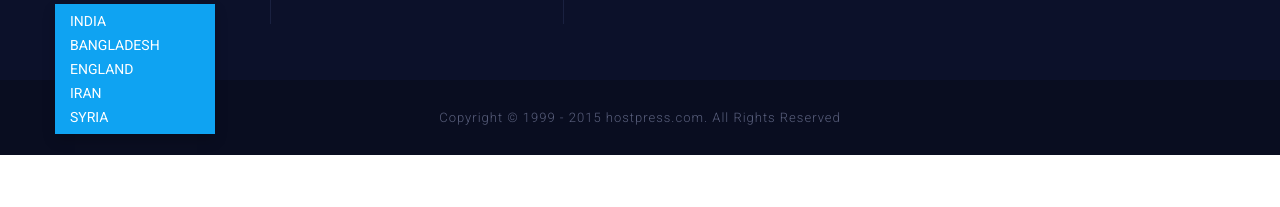
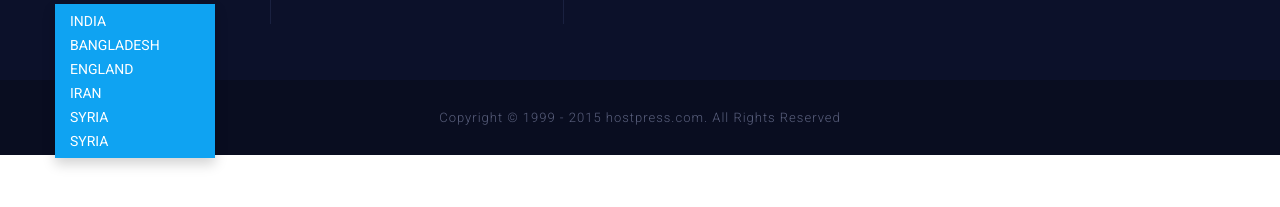
Before and after one commit to vinayreddy016/Ezerka_Website_footer, a website with bundled scripts: page src/index.html in a window 1280 px wide. Both pictures are taken after a click on the button "INDIA". Shown: the part 485-692 px from the top of the page. Built offline with nearby package versions, Linux system fonts and the light colour scheme; files whose address does not match are found by name.

Commit message:
Intial commit: added syria option

```diff
--- a/src/index.html
+++ b/src/index.html
@@ -79,6 +79,7 @@
             <li ><a href = "#" >England</a ></li >
             <li ><a href = "#" >Iran</a ></li >
             <li ><a href = "#" >Syria</a ></li >
+            <li ><a href = "#" >Syria</a ></li >
           </ul >
         </div >
         <div class = "social_icos" >
```
